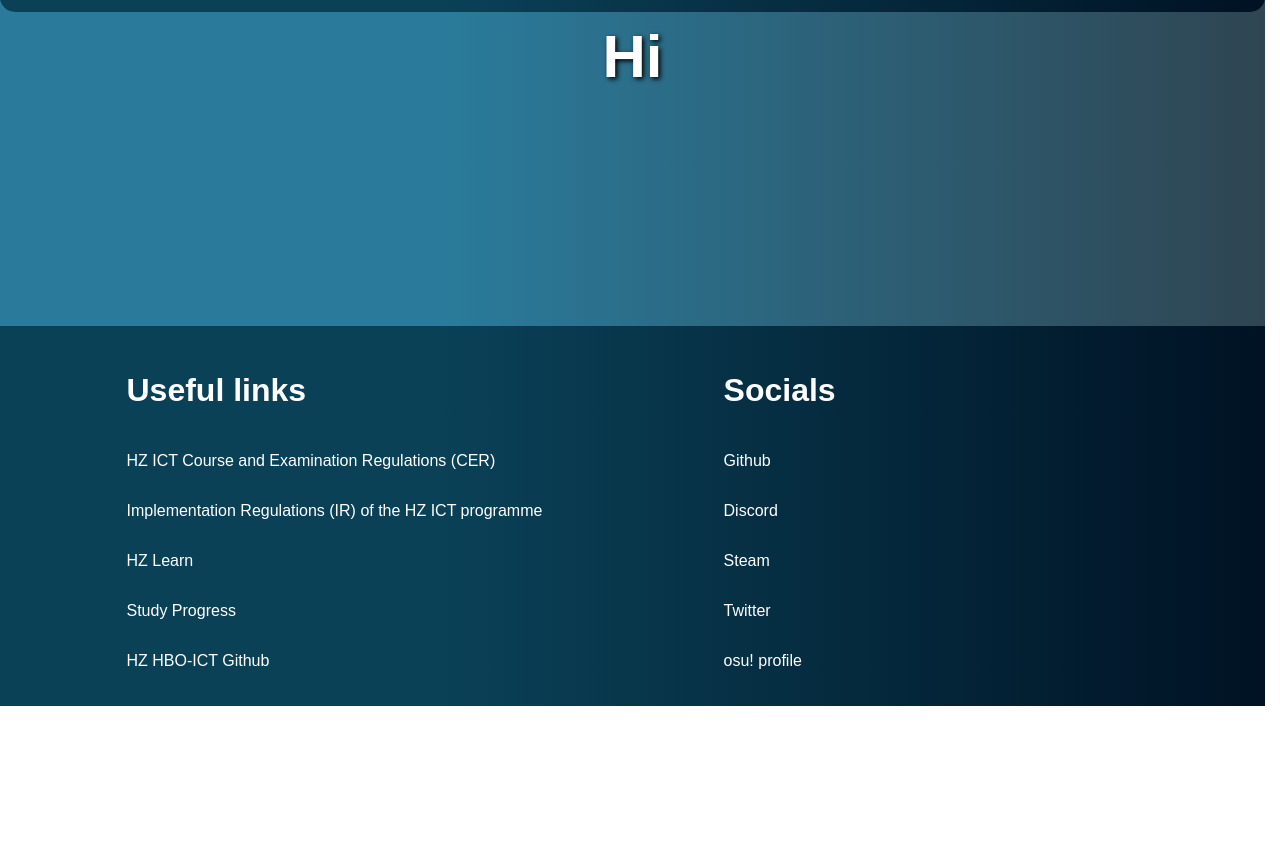
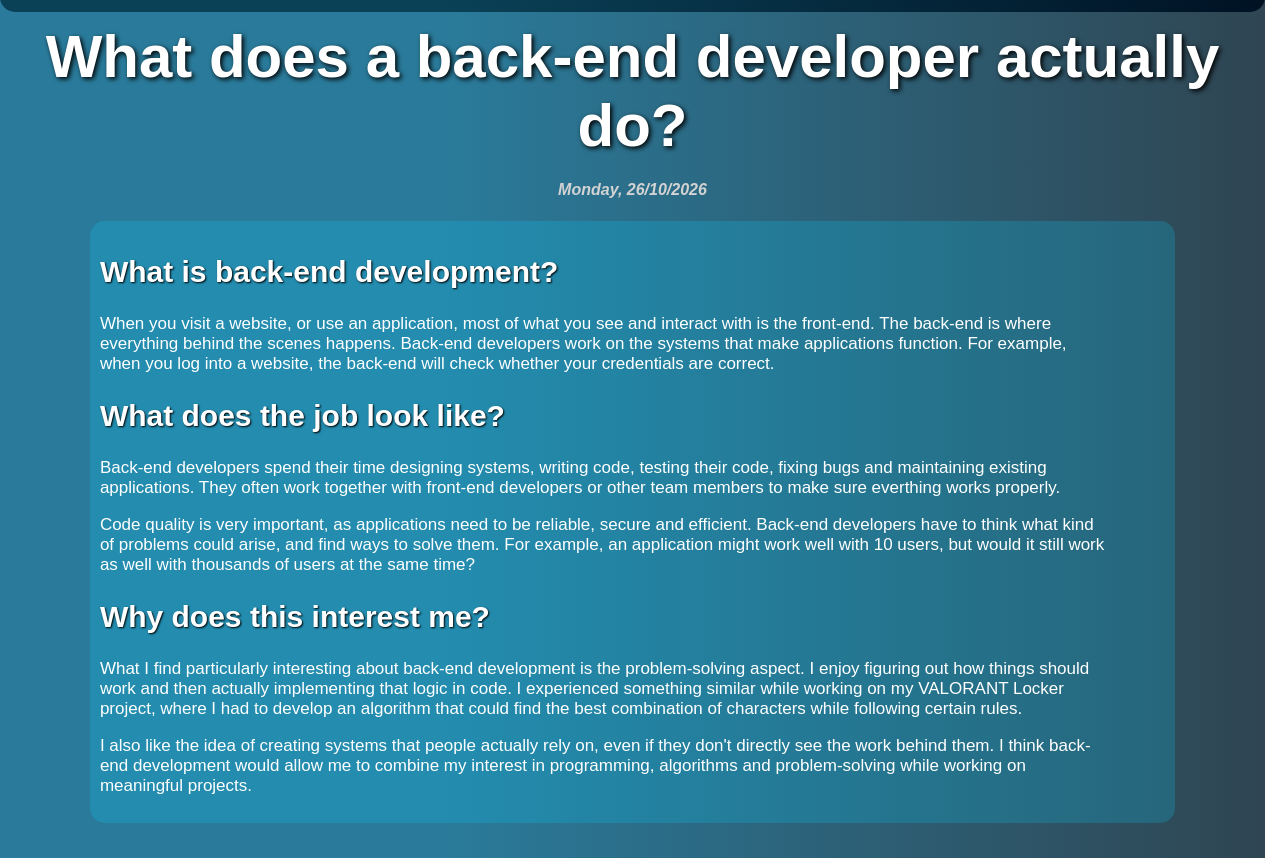
Before and after one commit to flaw01/flaw01.github.io, a plain HTML site: page blog/ict.html in a window 1280 px wide. Shown: the part 94-952 px from the top of the page. Before the commit the page ends 800 px from the top, so only its background shows below. Drawn offline with Linux system fonts and the light colour scheme; a web font is replaced by a local one.

Commit message:
wrote blog post about it

```diff
--- a/blog/ict.html
+++ b/blog/ict.html
@@ -2,7 +2,11 @@
 <html lang="en">
   <head>
     <meta charset="utf-8" />
-    <title>Post</title>
+    <meta
+      name="description"
+      content="An exploration of what back-end developers do, the technologies they use, and why back-end development interests me."
+    />
+    <title>What does a back-end developer actually do?</title>
     <link rel="icon" type="image/x-icon" href="/images/favicon.ico" />
     <link href="../styles.css" rel="stylesheet" />
     <link rel="preconnect" href="https://fonts.googleapis.com" />
@@ -20,10 +24,48 @@
       <p><a href="../why-it.html">Why IT?</a></p>
       <p class="current"><a href="../blog.html">Blog</a></p>
       <p><a href="../dashboard.html">Dashboard</a></p>
-      <a href="../index.html"><img src="/images/favicon.ico" /></a>
+      <a href="../index.html"><img src="/images/favicon.ico" alt="Home" /></a>
     </nav>
     <main>
-      <h1>Hi</h1>
+      <h1>What does a back-end developer actually do?</h1>
+      <h4>Monday, 26/10/2026</h4>
+      <section>
+        <h2>What is back-end development?</h2>
+        <p>
+          When you visit a website, or use an application, most of what you see
+          and interact with is the front-end. The back-end is where everything
+          behind the scenes happens. Back-end developers work on the systems
+          that make applications function. For example, when you log into a
+          website, the back-end will check whether your credentials are correct.
+        </p>
+        <h2>What does the job look like?</h2>
+        <p>
+          Back-end developers spend their time designing systems, writing code,
+          testing their code, fixing bugs and maintaining existing applications.
+          They often work together with front-end developers or other team
+          members to make sure everthing works properly.
+        </p>
+        <p>
+          Code quality is very important, as applications need to be reliable,
+          secure and efficient. Back-end developers have to think what kind of
+          problems could arise, and find ways to solve them. For example, an application might work well with 10 users, but would it still work as well with thousands of users at the same time?
+        </p>
+        <h2>Why does this interest me?</h2>
+        <p>
+          What I find particularly interesting about back-end development is the
+          problem-solving aspect. I enjoy figuring out how things should work
+          and then actually implementing that logic in code. I experienced
+          something similar while working on my VALORANT Locker project, where I
+          had to develop an algorithm that could find the best combination of
+          characters while following certain rules.
+        </p>
+        <p>
+          I also like the idea of creating systems that people actually rely on,
+          even if they don't directly see the work behind them. I think back-end
+          development would allow me to combine my interest in programming,
+          algorithms and problem-solving while working on meaningful projects.
+        </p>
+      </section>
     </main>
     <footer>
       <links>
```
